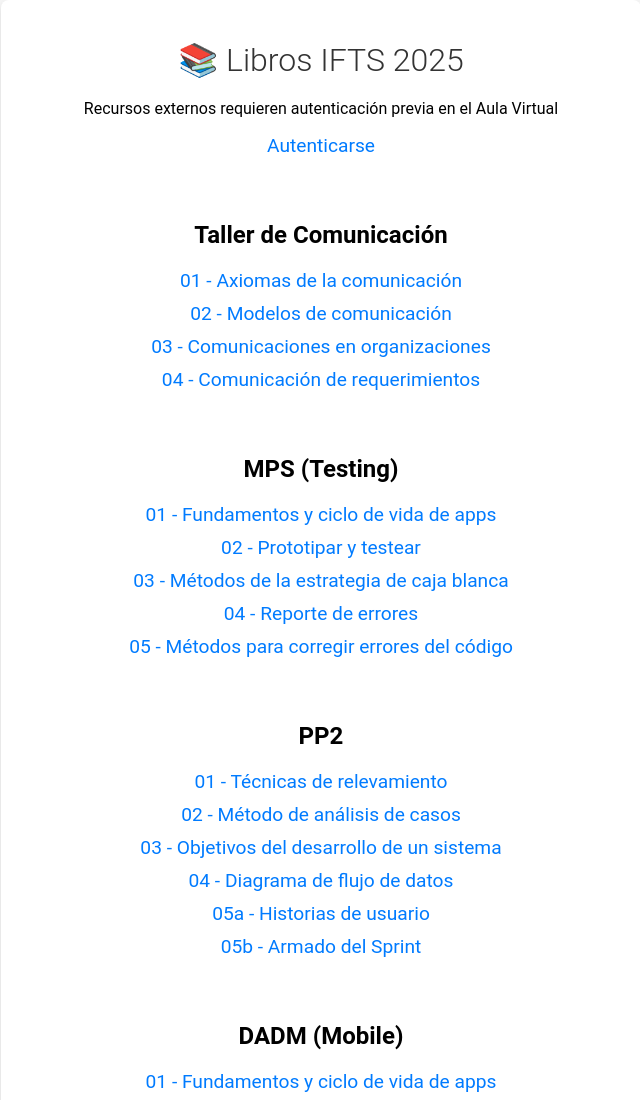
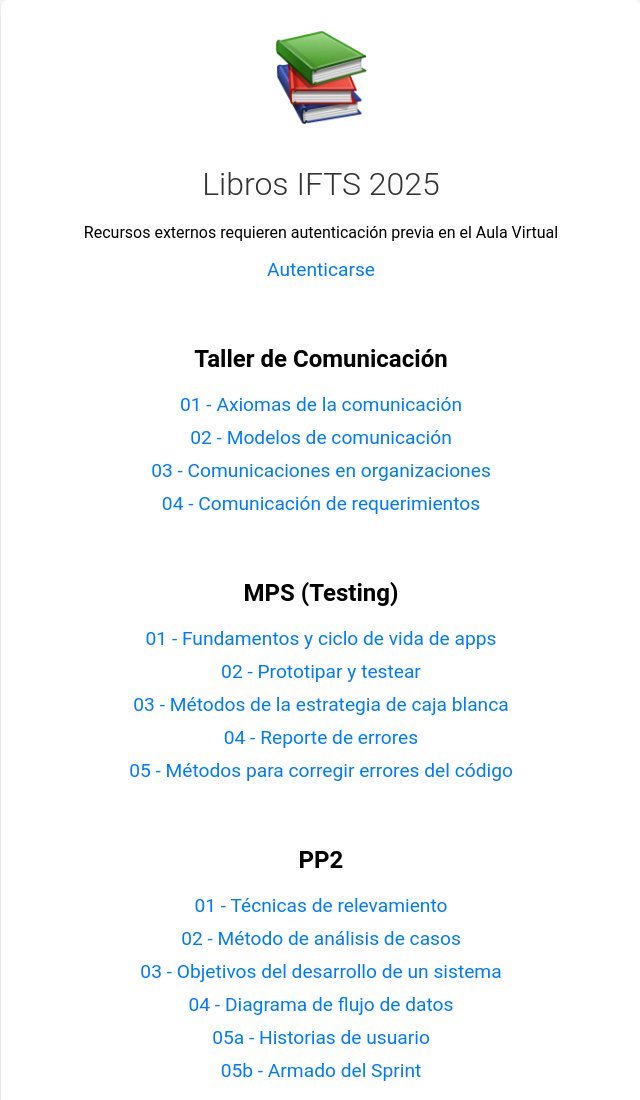
Before and after one commit to romanrios/librosIFTS, a plain HTML site: page index.html in a window 1280 px wide. Shown: the top 1100 px of the page, without its empty margins (319-959 px from the left). Drawn offline with Linux system fonts and the light colour scheme.

Commit message:
update 14-4

```diff
--- a/index.html
+++ b/index.html
@@ -1,15 +1,21 @@
 <!DOCTYPE html>
-<html lang="en">
+<html lang="es">
   <head>
     <meta charset="UTF-8" />
     <meta name="viewport" content="width=device-width, initial-scale=1.0" />
     <link rel="stylesheet" href="./index.css" />
     <link rel="stylesheet" href="./font.css" />
+    <link rel="icon" href="./favicon.png" />
     <title>IFTS 2025</title>
   </head>
   <body>
     <div class="container">
-      <h1>📚 Libros IFTS 2025</h1>
+      <img
+        src="./books_animated.webp"
+        alt="Emoji animado de emojis"
+        width="120"
+      />
+      <h1>Libros IFTS 2025</h1>
 
       <p>Recursos externos requieren autenticación previa en el Aula Virtual</p>
 
```
Also changed, not shown: books_animated.webp (added), favicon.png (added).
